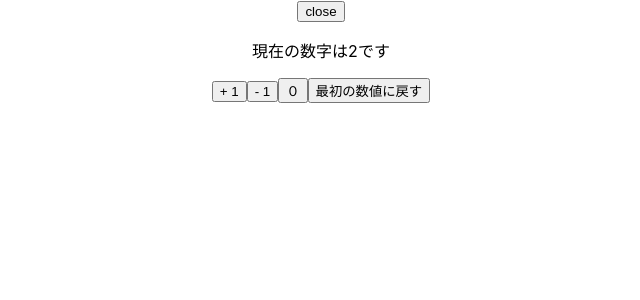
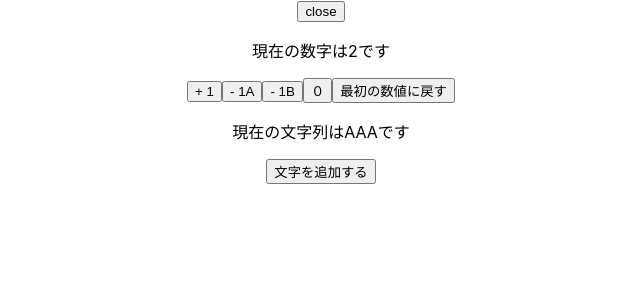
Before and after one commit to yuya-kambayashi/reactOfficial, a React (Create React App) app in the folder react-official/: page / in a window 1280 px wide. Shown: the top 300 px of the page, without its empty margins (319-959 px from the left). Built offline with nearby package versions, Linux system fonts and the light colour scheme.

Commit message:
配列のstateに対して、prevStateを参照してsetStateするやり方を実装します

```diff
--- a/react-official/src/Counter.tsx
+++ b/react-official/src/Counter.tsx
@@ -11,6 +11,13 @@ const Counter = () => {
     // toggleの関数を宣言
     const toggle = () => setOpen(!open)
 
+    const initialArray = Array(3).fill("A");
+    const [letters, setLetters] = useState<string[]>(initialArray);
+    const addLetter = (letter: string) => {
+        setLetters(prevState => prevState.concat("B"));
+    }
+
+
     return (
       <>
         <button onClick={toggle}>{open ? 'close' : 'open'}</button>
@@ -20,9 +27,15 @@ const Counter = () => {
           <button onClick={() => setCount(prevState => prevState + 1)}>
             + 1
           </button>
-          <button onClick={() => setCount(count - 1)}>- 1</button>
+          <button onClick={() => setCount(count - 1)}>- 1A</button>
+          <button onClick={() => setCount(prevState => prevState - 1)}>- 1B</button>
           <button onClick={() => setCount(0)}>０</button>
           <button onClick={() => setCount(initialState)}>最初の数値に戻す</button>
+        </div>
+
+        <div className={open ? 'isOpen' : 'isClose'}>
+          <p>現在の文字列は{letters}です</p>
+          <button onClick={() => setLetters( prevState => prevState.concat("B"))}>文字を追加する</button>
         </div>
       </>
     )
```
